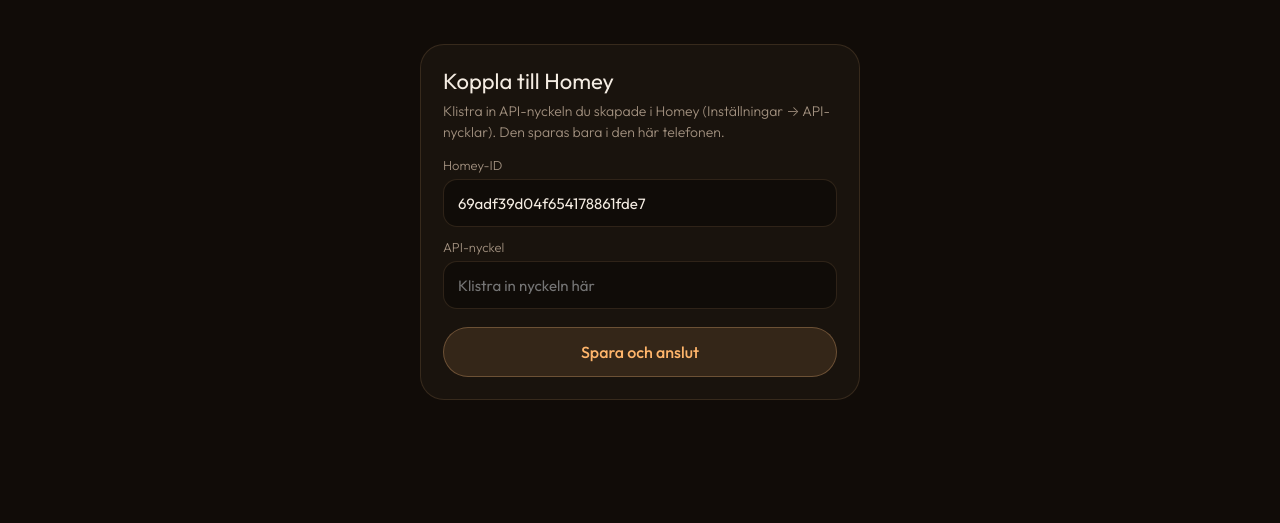
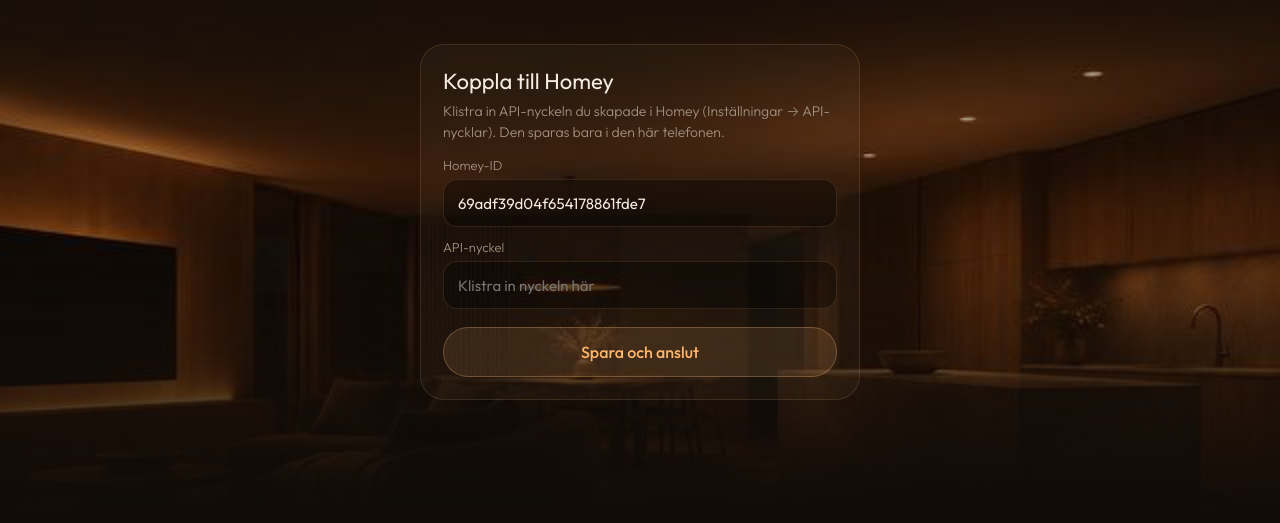
Before and after one commit to Donobauer/lampor, a plain HTML site: page index.html in a window 1280 px wide. Drawn offline with Linux system fonts and the light colour scheme.

Commit message:
Bilder i toppen av varje sida (v9)

```diff
--- a/index.html
+++ b/index.html
@@ -26,6 +26,9 @@ body::before{content:"";position:fixed;inset:0;z-index:-1;pointer-events:none;tr
     radial-gradient(70% 40% at 100% 100%, rgba(224,122,46,.10), transparent 70%),
     var(--bg)}
 button{font-family:inherit;font-weight:inherit}
+#heroBg{position:absolute;left:0;right:0;top:0;height:min(92vw,520px);background:center top/cover no-repeat;z-index:0;pointer-events:none;opacity:.9;-webkit-mask-image:linear-gradient(to bottom,#000 40%,transparent 100%);mask-image:linear-gradient(to bottom,#000 40%,transparent 100%);transition:opacity .3s}
+#heroBg::after{content:"";position:absolute;inset:0;background:linear-gradient(rgba(17,12,8,.45),rgba(17,12,8,.15) 35%,rgba(17,12,8,.25))}
+#app,#setup{position:relative;z-index:1}
 .hidden{display:none!important}
 
 /* topprad */
@@ -143,6 +146,7 @@ button{font-family:inherit;font-weight:inherit}
 </style>
 </head>
 <body>
+<div id="heroBg"></div>
 
 <section id="setup" class="setup hidden">
   <h2>Koppla till Homey</h2>
@@ -386,6 +390,7 @@ function render(){
   for (const k of Object.keys(state)) delete state[k];
   const page = PAGES.find(p => p.key === currentPage);
   $('#title').textContent = page.name;
+  $('#heroBg').style.backgroundImage = `url(hero-${page.key}.jpg)`;
   $('.help').textContent = page.sw ? HELP_SW : HELP_LAMP;
   $('#scenes').classList.toggle('hidden', !ZONE_OFF[page.key]);
   renderScenes();
--- a/sw.js
+++ b/sw.js
@@ -1,5 +1,5 @@
 // Enkel service worker: cachar själva appen så den startar snabbt. Anrop till Homey cachas aldrig.
-const CACHE = 'lampor-v8';
+const CACHE = 'lampor-v9';
 const FILES = ['./', 'index.html', 'manifest.webmanifest', 'icon-192.png', 'icon-512.png'];
 self.addEventListener('install', e => { e.waitUntil(caches.open(CACHE).then(c => c.addAll(FILES))); self.skipWaiting(); });
 self.addEventListener('activate', e => { e.waitUntil(caches.keys().then(ks => Promise.all(ks.filter(k => k !== CACHE).map(k => caches.delete(k))))); self.clients.claim(); });
```
Also changed, not shown: hero-botten.jpg (added), hero-el.jpg (added), hero-garage.jpg (added), hero-over.jpg (added), hero-ute.jpg (added).
